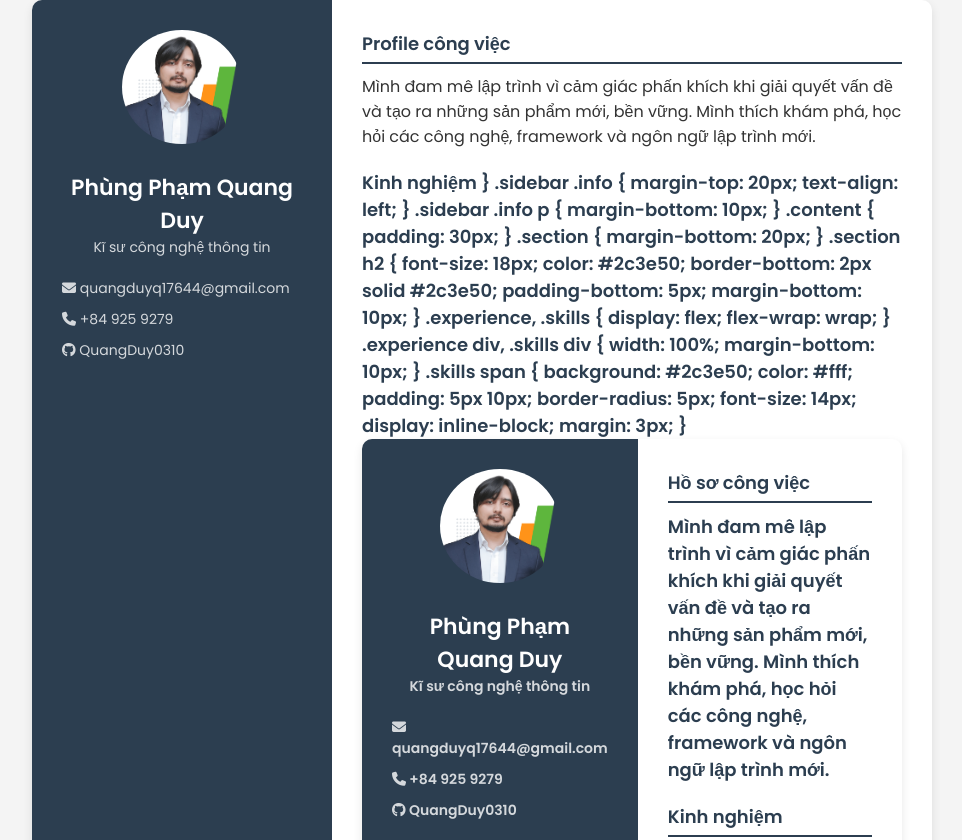
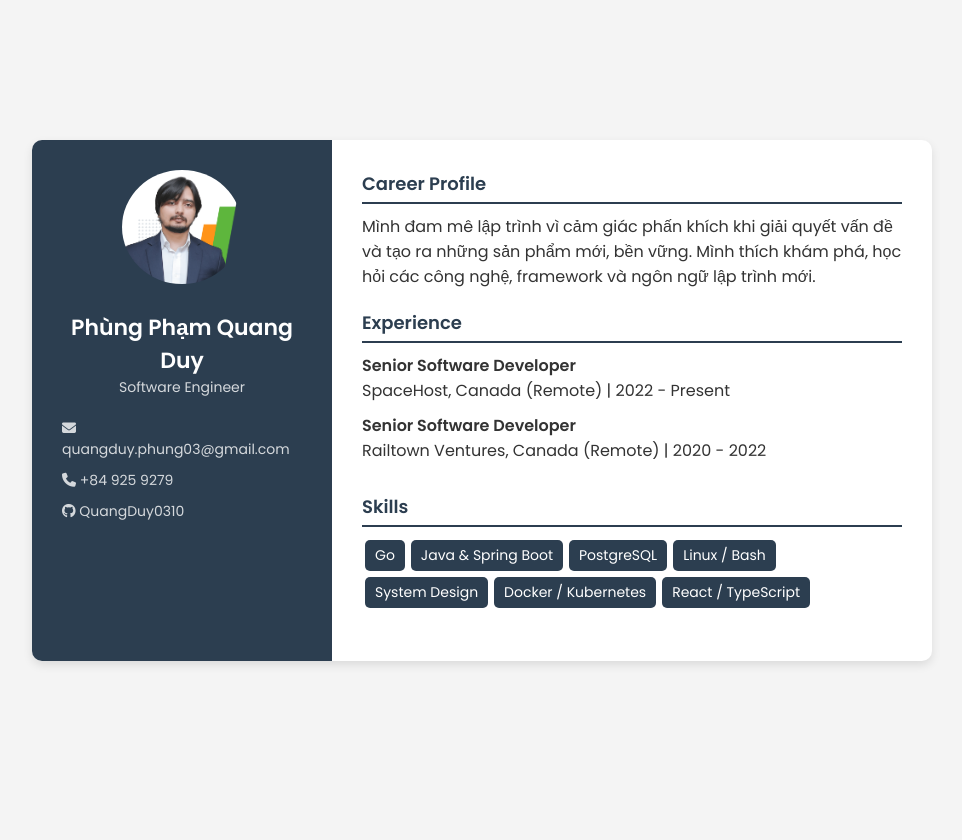
Before and after one commit to QuangDuy0310/quangduy.github.io, a plain HTML site: page index.html in a window 1280 px wide. Shown: the top 840 px of the page, without its empty margins (158-1120 px from the left). After the commit the page ends 800 px from the top, so only its background shows below. Drawn offline with Linux system fonts and the light colour scheme.

Commit message:
Update index.html

```diff
--- a/index.html
+++ b/index.html
@@ -93,95 +93,41 @@
         <div class="sidebar">
             <img src="resources/img/profile_pic2.png" alt="Profile Picture">
             <h1>Phùng Phạm Quang Duy</h1>
-            <p>Kĩ sư công nghệ thông tin</p>
+            <p>Software Engineer</p>
             <div class="info">
-                <p><i class="fa fa-envelope"></i> quangduyq17644@gmail.com</p>
+                <p><i class="fa fa-envelope"></i> quangduy.phung03@gmail.com</p>
                 <p><i class="fa fa-phone"></i> +84 925 9279</p>
                 <p><i class="fa-brands fa-github"></i> QuangDuy0310</p>
             </div>
         </div>
         <div class="content">
             <div class="section">
-                <h2>Profile công việc</h2>
+                <h2>Career Profile</h2>
                 <p>Mình đam mê lập trình vì cảm giác phấn khích khi giải quyết vấn đề và tạo ra những sản phẩm mới, bền vững. Mình thích khám phá, học hỏi các công nghệ, framework và ngôn ngữ lập trình mới.</p>
             </div>
             <div class="section">
-                <h2>Kinh nghiệm  }
-        .sidebar .info {
-            margin-top: 20px;
-            text-align: left;
-        }
-        .sidebar .info p {
-            margin-bottom: 10px;
-        }
-        .content {
-            padding: 30px;
-        }
-        .section {
-            margin-bottom: 20px;
-        }
-        .section h2 {
-            font-size: 18px;
-            color: #2c3e50;
-            border-bottom: 2px solid #2c3e50;
-            padding-bottom: 5px;
-            margin-bottom: 10px;
-        }
-        .experience, .skills {
-            display: flex;
-            flex-wrap: wrap;
-        }
-        .experience div, .skills div {
-            width: 100%;
-            margin-bottom: 10px;
-        }
-        .skills span {
-            background: #2c3e50;
-            color: #fff;
-            padding: 5px 10px;
-            border-radius: 5px;
-            font-size: 14px;
-            display: inline-block;
-            margin: 3px;
-        }
-    </style>
-</head>
-<body>
-    <div class="container">
-        <div class="sidebar">
-            <img src="resources/img/profile_pic2.png" alt="Profile Picture">
-            <h1>Phùng Phạm Quang Duy</h1>
-            <p>Kĩ sư công nghệ thông tin</p>
-            <div class="info">
-                <p><i class="fa fa-envelope"></i> quangduyq17644@gmail.com</p>
-                <p><i class="fa fa-phone"></i> +84 925 9279</p>
-                <p><i class="fa-brands fa-github"></i> QuangDuy0310</p>
-            </div>
-        </div>
-        <div class="content">
-            <div class="section">
-                <h2>Hồ sơ công việc</h2>
-                <p>Mình đam mê lập trình vì cảm giác phấn khích khi giải quyết vấn đề và tạo ra những sản phẩm mới, bền vững. Mình thích khám phá, học hỏi các công nghệ, framework và ngôn ngữ lập trình mới.</p>
-            </div>
-            <div class="section">
-                <h2>Kinh nghiệm</h2>
+                <h2>Experience</h2>
                 <div class="experience">
                     <div>
-                        <p>Tôi có kinh nghiệm làm việc trong lĩnh vực Công nghệ Thông tin, đặc biệt với các ngôn ngữ lập trình Java, Python, và HTML. Trong quá trình làm việc, tôi đã tham gia phát triển và tối ưu nhiều dự án phần mềm, từ ứng dụng web đến hệ thống backend mạnh mẽ.
-
-Tôi có kinh nghiệm làm việc với Django, Flask để phát triển backend, đồng thời sử dụng HTML, CSS, JavaScript để xây dựng giao diện web. Ngoài ra, tôi cũng quen thuộc với cơ sở dữ liệu MySQL, PostgreSQL, MongoDB và các công cụ DevOps như Docker,.</p>
+                        <strong>Senior Software Developer</strong>
+                        <p>SpaceHost, Canada (Remote) | 2022 - Present</p>
                     </div>
-
+                    <div>
+                        <strong>Senior Software Developer</strong>
+                        <p>Railtown Ventures, Canada (Remote) | 2020 - 2022</p>
+                    </div>
                 </div>
             </div>
             <div class="section">
                 <h2>Skills</h2>
                 <div class="skills">
-                    <span>Java </span>
+                    <span>Go</span>
+                    <span>Java & Spring Boot</span>
                     <span>PostgreSQL</span>
-                    <span>Docker</span>
-                    <span>Python</span>
-                     <span>HTML/CSS</span>
+                    <span>Linux / Bash</span>
+                    <span>System Design</span>
+                    <span>Docker / Kubernetes</span>
+                    <span>React / TypeScript</span>
                 </div>
             </div>
         </div>
```
